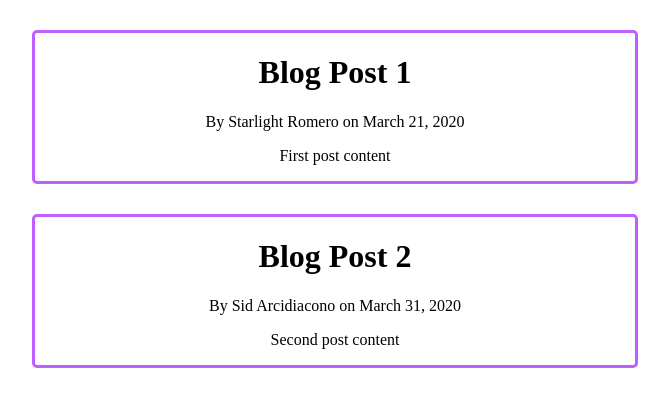
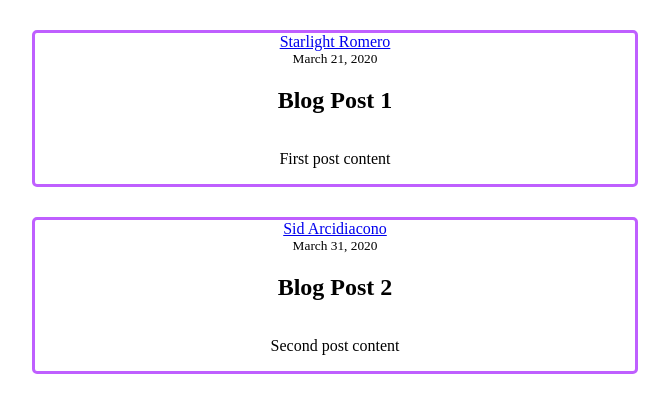
Before and after one commit to starlightromero/django-blog, a Django app: page / in a window 1280 px wide. Shown: the part 50-463 px from the top of the page, without its empty margins (305-974 px from the left). Run offline with Django 3.2, Linux system fonts and the light colour scheme.

Commit message:
updated to use article

```diff
--- a/Django_Blog/blog/static/blog/main.css
+++ b/Django_Blog/blog/static/blog/main.css
@@ -5,28 +5,32 @@ body {
 }
 
 nav {
+  align-items: center;
   background-color: #BF5FFF;
   display: flex;
   flex-direction: row;
   height: 50px;
   justify-content: center;
-  align-items: center;
 }
 
-a {
+nav a {
   color: white;
   font-size: 20px;
   margin: 0 30px;
   text-decoration: none;
 }
 
-a:hover {
+nav a:hover {
   color: #EED2EE;
 }
 
-.post {
+article {
+  align-items: center;
   border: 3px solid #BF5FFF;
   border-radius: 5px;
+  display: flex;
+  flex-direction: column;
+  justify-content: center;
   margin: 30px auto;
   width: 600px;
 }
--- a/Django_Blog/blog/templates/blog/home.html
+++ b/Django_Blog/blog/templates/blog/home.html
@@ -2,11 +2,12 @@
 {% block content %}
 
   {% for post in posts  %}
-  <div class="post">
-    <h1>{{ post.title }}</h1>
-    <p>By {{ post.author }} on {{ post.date_posted }}</p>
+  <article>
+    <a href="#">{{ post.author }}</a>
+    <small>{{ post.date_posted }}</small>
+    <h2>{{ post.title }}</h2>
     <p>{{ post.content }}</p>
-  </div>
+  </article>
   {% endfor %}
 
 {% endblock content %}
```
